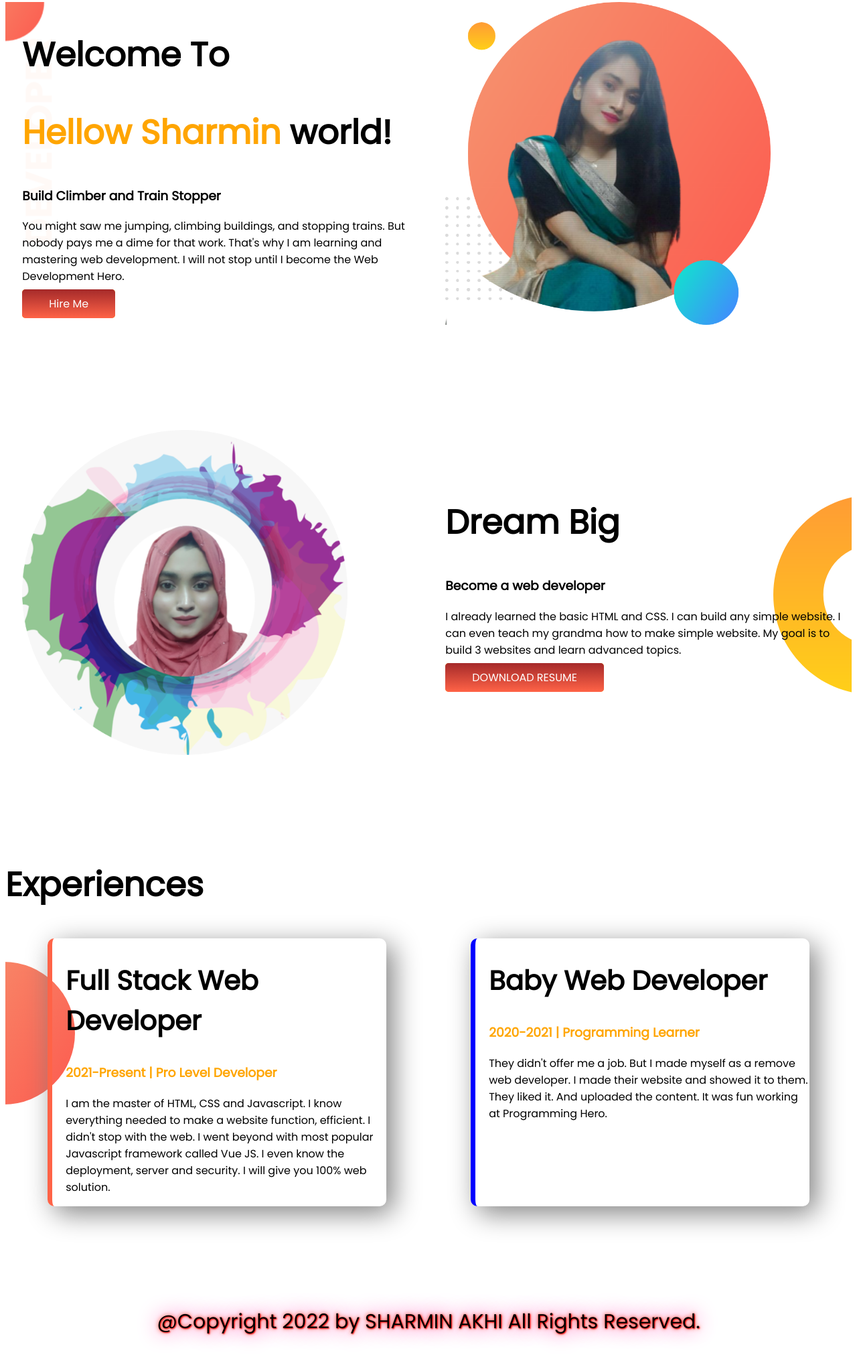
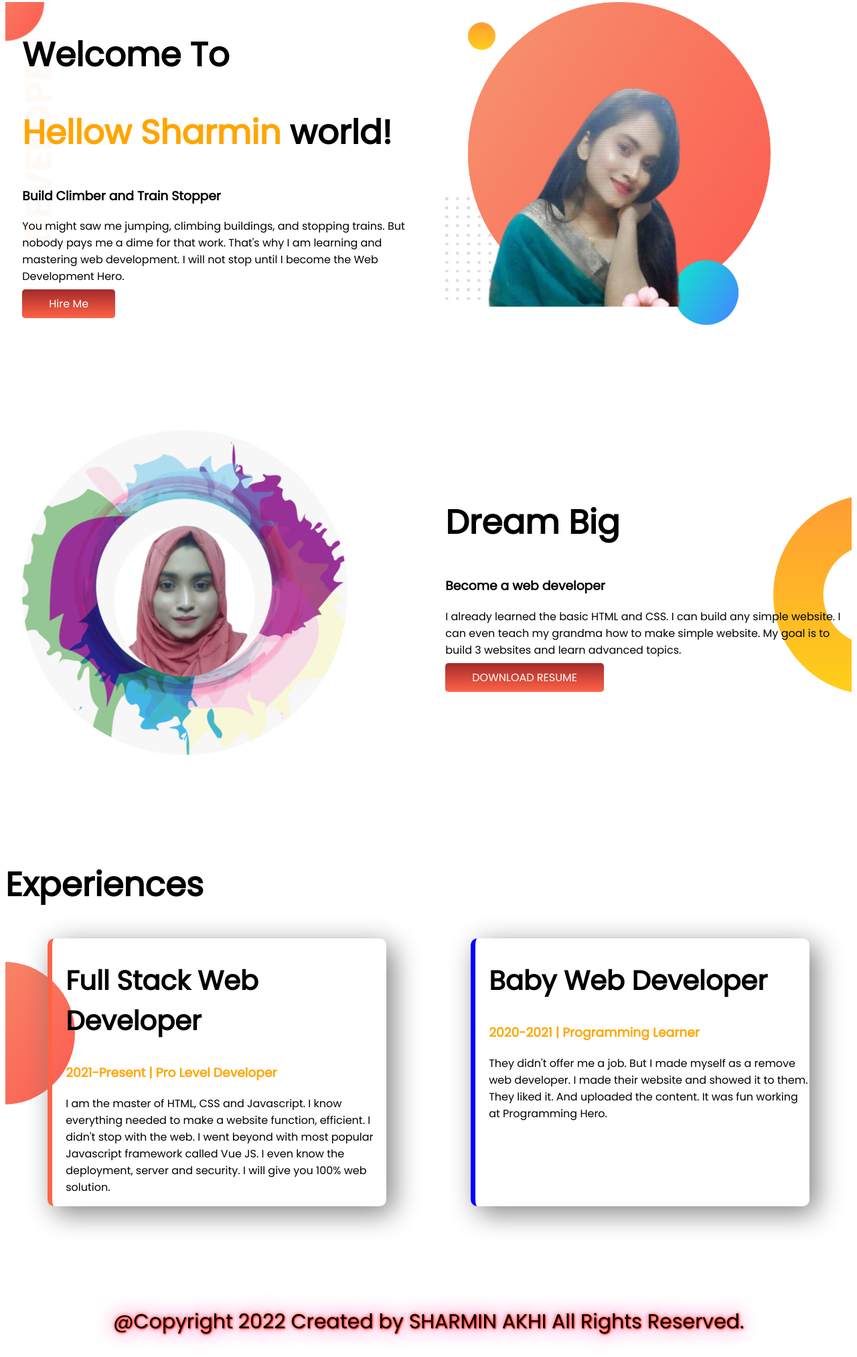
Before and after one commit to AkhiSharmin/Developer-portfolio, a plain HTML site: page index.html in a window 1280 px wide. Shown: the part 5-2031 px from the top of the page at 67% size. Drawn offline with Linux system fonts and the light colour scheme.

Commit message:
added new

```diff
--- a/index.html
+++ b/index.html
@@ -20,7 +20,7 @@
             <a class="link-button" target="_blank" href="https://www.linkedin.com/in/sharmin-akhi-26a08b1b9/">Hire Me</a>
             </div>
             <div class="half-width">
-                <img src="images/akhi2.png" alt="">
+                <img src="images/fst-img.png" alt="">
             </div>
         </section>
 
@@ -54,6 +54,6 @@
         </section>
 </body>
     <footer>
-        <P>@Copyright 2022 by SHARMIN AKHI All Rights Reserved.</P>
+        <P>@Copyright 2022 Created by SHARMIN AKHI All Rights Reserved.</P>
     </footer>
 </html>
```
Also changed, not shown: images/fst-img.png (added).
